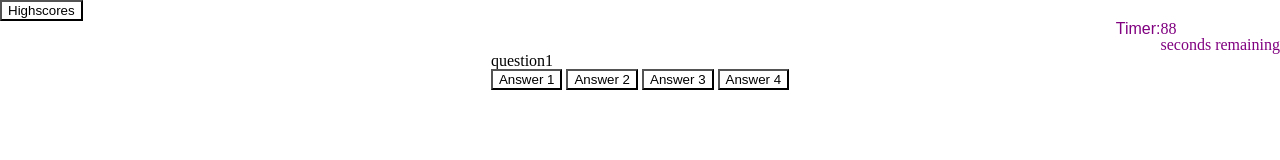
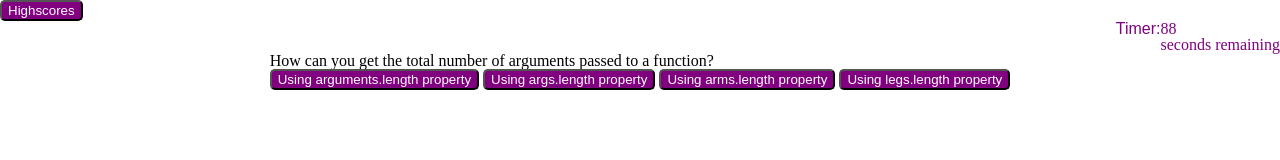
Before and after one commit to kristermyr/kristers-quiz, a plain HTML site: page index.html in a window 1280 px wide. Both pictures are taken after a click on the button "Start Game". Drawn offline with Linux system fonts and the light colour scheme.

Commit message:
changed css for page to resemble mockup. Tried to make local storage work. not working yet.

```diff
--- a/assets/script.js
+++ b/assets/script.js
@@ -6,7 +6,7 @@ var quizOver = document.getElementById("quizOver");
 var submitScore = document.getElementById("submit");
 var highScores = document.getElementById("highScores");
 var highScoreBtn = document.getElementById("highScoreBtn");
-
+var score;
 var timerInterval
 var timerElement = document.querySelector("#timer-count");
 var correctAnswer1 = document.getElementById("correct-btn1");
@@ -239,12 +239,7 @@ function wrongBtn8() {
 
 }
 
-
-
-
-
-
-
+var scoreResult = [];
 
 function startTimer() {             //timer function
     timerInterval = setInterval(function(){
@@ -253,6 +248,9 @@ function startTimer() {             //timer function
     document.getElementById("score").innerHTML = secondsLeft;
     if (secondsLeft === 0) {
         clearInterval(timerInterval);
+    if (secondsLeft === 0) {
+        alert("Time's up!");
+    }
 
     }
 }, 1000);
--- a/assets/style.css
+++ b/assets/style.css
@@ -37,6 +37,17 @@ body {
 }
 
 #highScores{
-
+    margin-top: 100px;
    text-align: center;
 }
+
+button {
+    background-color: purple;
+    color: white;
+    border-radius: 5px;
+    outline: none;
+}
+h1 {
+    font-size: 50px;
+    margin: 50px;
+}
--- a/index.html
+++ b/index.html
@@ -29,32 +29,32 @@
 
         <div id= "questions-container" class ="hide">
         <div id="question1">
-            <p>question1</p>
+            <p>How can you get the total number of arguments passed to a function?</p>
             <div id="answer-buttons" class="btn-grid">
-                <button id="correct-btn1">Answer 1</button>
-                <button class="wrong-btn">Answer 2</button>
-                <button class="wrong-btn">Answer 3</button>
-                <button class="wrong-btn">Answer 4</button>
+                <button id="correct-btn1">Using arguments.length property</button>
+                <button class="wrong-btn">Using args.length property</button>
+                <button class="wrong-btn">Using arms.length property</button>
+                <button class="wrong-btn">Using legs.length property</button>
 
         </div>
         </div>
         <div id="question2" class ="hide">
-            <p>question2</p>
+            <p>Which built-in method adds one or more elements to the end of an array and returns the new length of the array?</p>
             <div id="answer-buttons" class="btn-grid">
-                <button class="wrong-btn2">Answer 1</button>
-                <button class="wrong-btn2">Answer 2</button>
-                <button class="wrong-btn2">Answer 3</button>
-                <button id="correct-btn2">Answer 4</button>
+                <button class="wrong-btn2">last()</button>
+                <button class="wrong-btn2">None of these</button>
+                <button class="wrong-btn2">put()</button>
+                <button id="correct-btn2">push()</button>
             </div>
         </div>
 
         <div id="question3" class ="hide">
-            <p>question3</p>
+            <p>Which built-in method returns the calling string value converted to upper case?</p>
             <div id="answer-buttons" class="btn-grid">
-                <button class="wrong-btn3">Answer 1</button>
-                <button id="correct-btn3">Answer 2</button>
-                <button class="wrong-btn3">Answer 3</button>
-                <button class="wrong-btn3">Answer 4</button>
+                <button class="wrong-btn3">toUpper()</button>
+                <button id="correct-btn3">toUpperCase()</button>
+                <button class="wrong-btn3">changeCase(case)</button>
+                <button class="wrong-btn3">showcase.upper</button>
             </div>
         </div>
 
```
